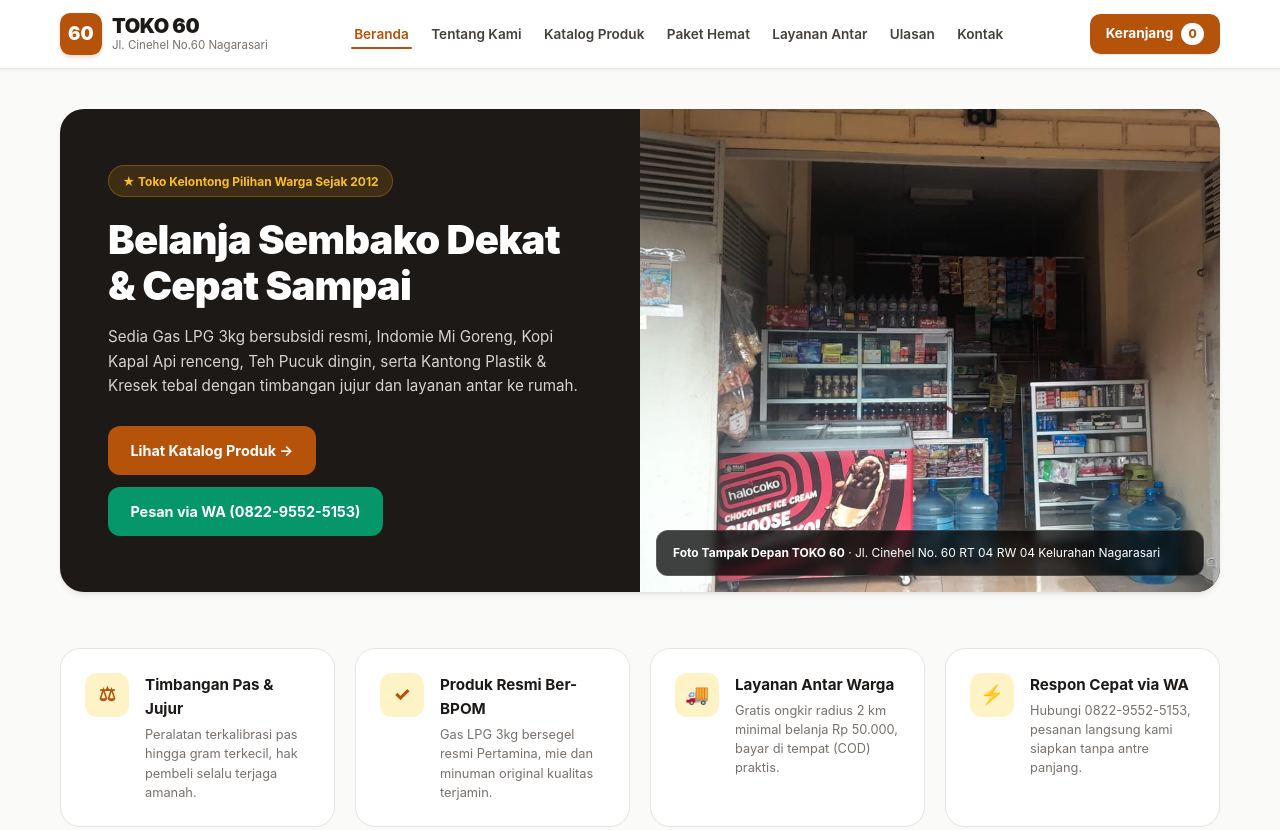
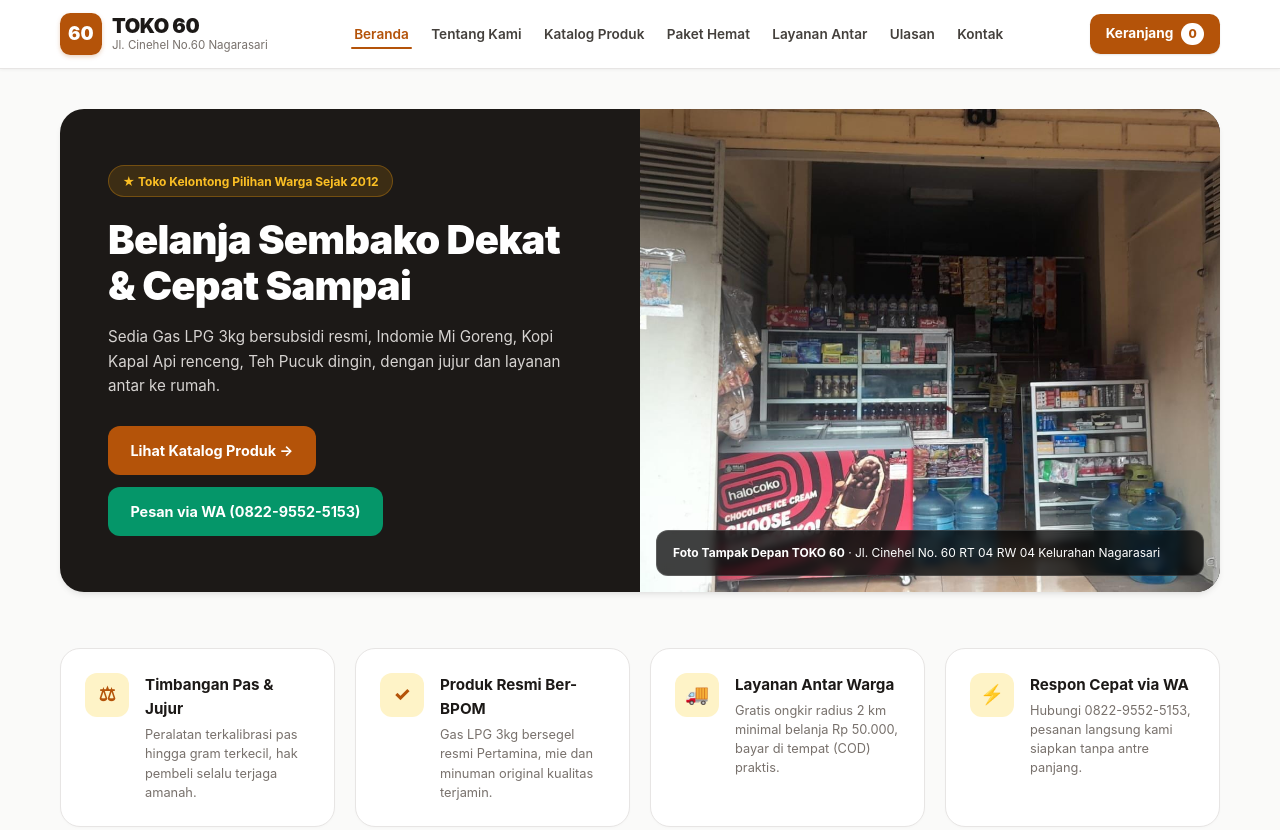
Before and after one commit to mohamadZidniIlma/TUGAS-UTS-WEB, a plain HTML site: page index.html in a window 1280 px wide. Shown: the top 830 px of the page. Drawn offline with Linux system fonts and the light colour scheme.

Commit message:
Update index.html

```diff
--- a/index.html
+++ b/index.html
@@ -50,7 +50,7 @@
         <div class="zidni_hero_content">
           <span class="zidni_badge_pill">★ Toko Kelontong Pilihan Warga Sejak 2012</span>
           <h2>Belanja Sembako Dekat & Cepat Sampai</h2>
-          <p>Sedia Gas LPG 3kg bersubsidi resmi, Indomie Mi Goreng, Kopi Kapal Api renceng, Teh Pucuk dingin, serta Kantong Plastik & Kresek tebal dengan timbangan jujur dan layanan antar ke rumah.</p>
+          <p>Sedia Gas LPG 3kg bersubsidi resmi, Indomie Mi Goreng, Kopi Kapal Api renceng, Teh Pucuk dingin, dengan jujur dan layanan antar ke rumah.</p>
           <div class="zidni_hero_buttons">
             <button class="zidni_btn_primary" onclick="zidniNavigate('catalog')">Lihat Katalog Produk →</button>
             <a href="https://wa.me/6282295525153?text=Halo%20TOKO%2060%20Jalan%20Cinehel%2C%20saya%20mau%20pesan" target="_blank" class="zidni_btn_wa">Pesan via WA (0822-9552-5153)</a>
```
